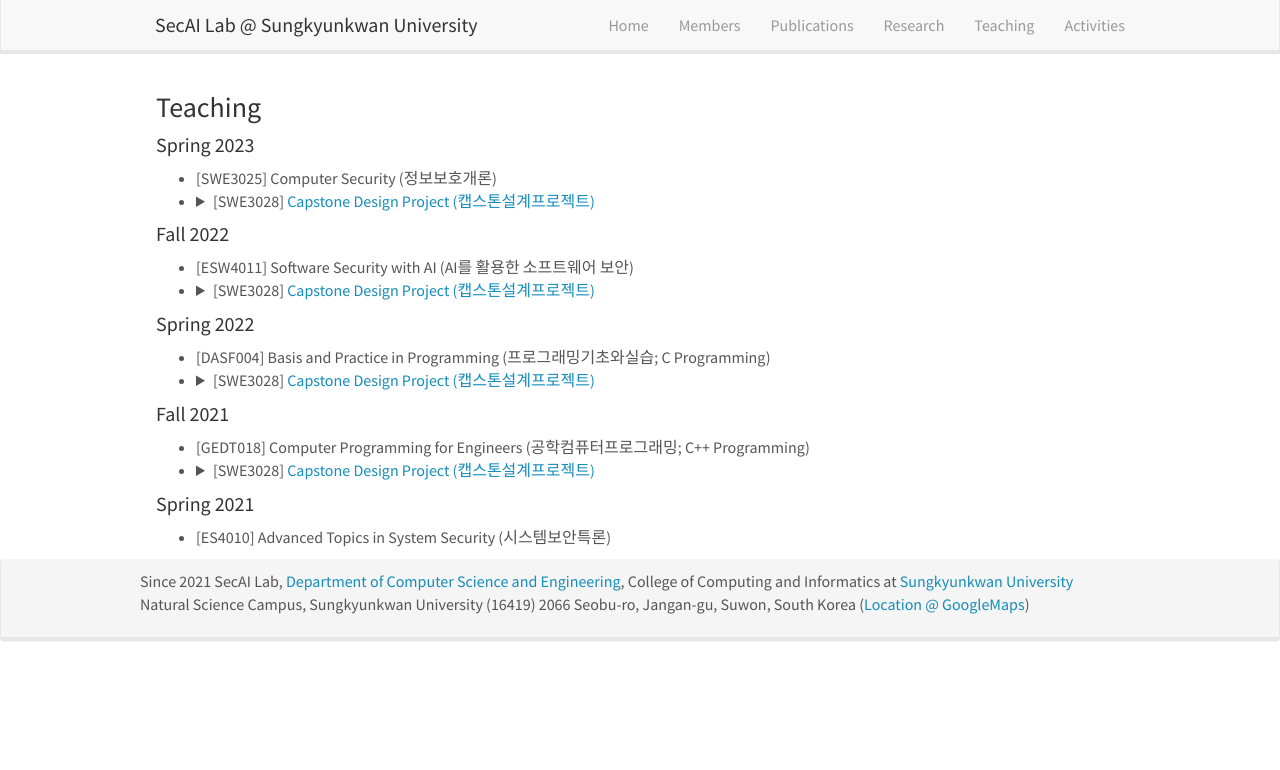
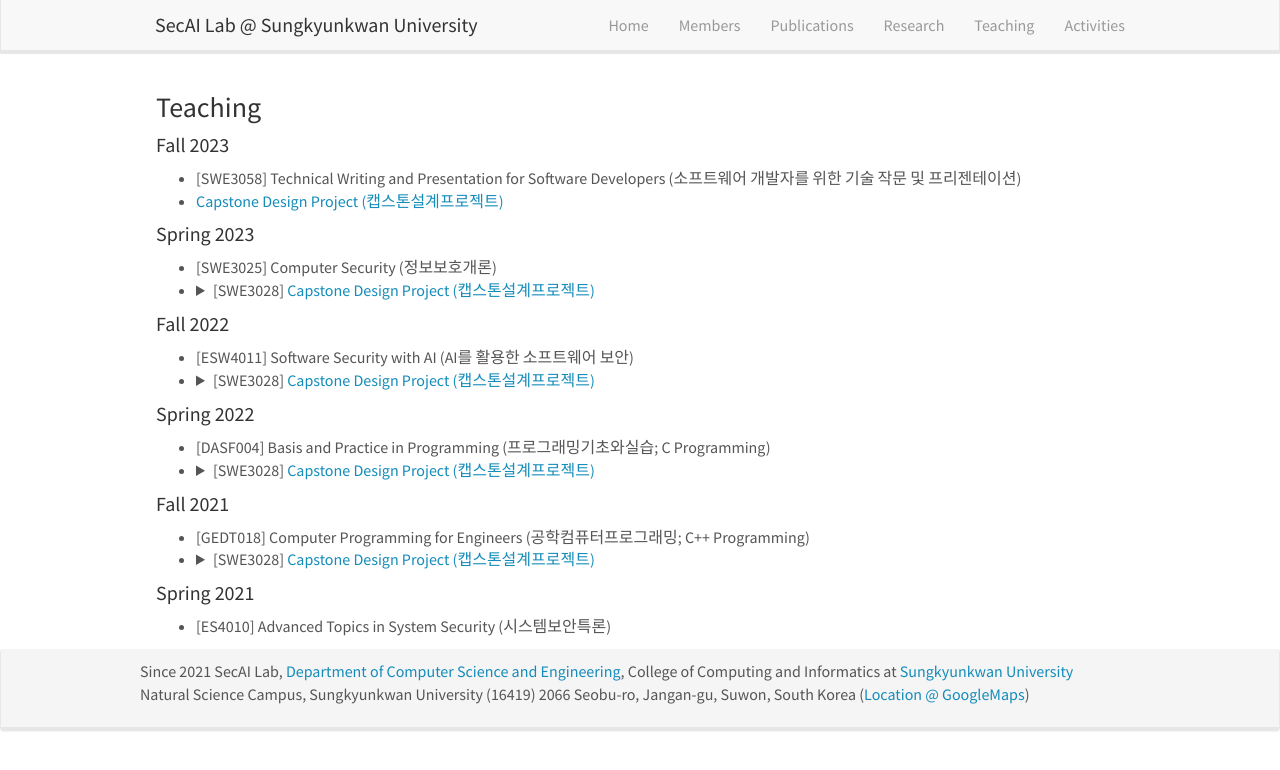
Before and after one commit to SecAI-Lab/secai-lab.github.io, a Jekyll site: the page built from _pages/teaching.md, in a window 1280 px wide. Shown: the top 770 px of the page. Built offline with Jekyll 4.4.1, drawn with Linux system fonts in a browser that asks for light colours; nearby versions of some CDN libraries.

Commit message:
teaching - fall 2023

```diff
--- a/_pages/teaching.md
+++ b/_pages/teaching.md
@@ -7,6 +7,10 @@
 ---
 
 ### Teaching
+
+#### Fall 2023
+* [SWE3058] Technical Writing and Presentation for Software Developers (소프트웨어 개발자를 위한 기술 작문 및 프리젠테이션)
+* <a href="https://github.com/SecAI-Lab/SWE3028-Fall-2023/" target="_blank">Capstone Design Project (캡스톤설계프로젝트)</a>
 
 #### Spring 2023
 * [SWE3025] Computer Security (정보보호개론)
```
